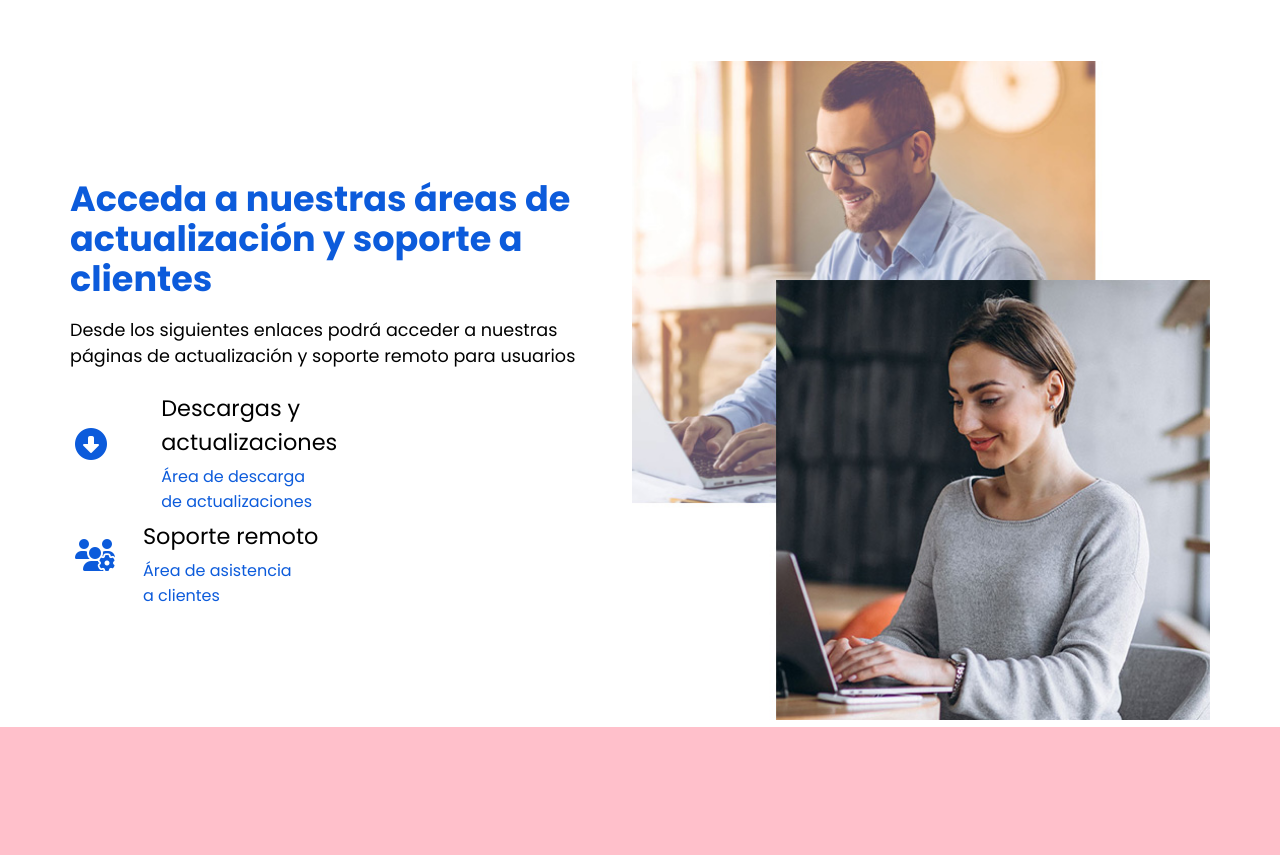
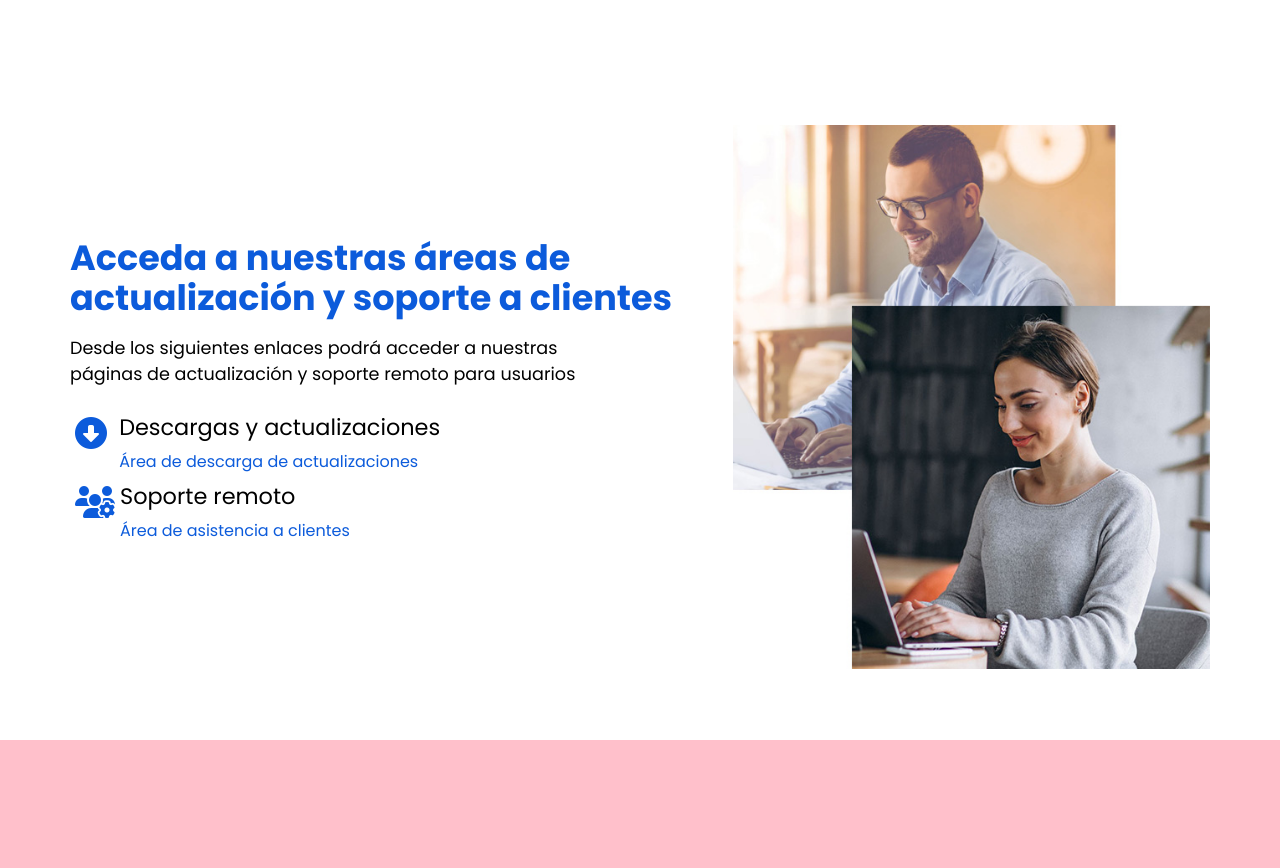
Before and after one commit to Ariora-Soul/querry-flex, a plain HTML site: page index.html in a window 1280 px wide. Shown: the part 1629-2497 px from the top of the page. Drawn offline with Linux system fonts and the light colour scheme.

Commit message:
Remade and fix css for soporte section.

```diff
--- a/css.css
+++ b/css.css
@@ -297,26 +297,16 @@ ul.soporte-list {
   flex-direction: column;
   margin: 0px;
   padding: 0px;
+  padding-bottom: 20px;
 }
 
 .soporte-item,
 .list-item-download,
 .soporte-icon,
+.box-soporte,
 .soporte-decription-item,
 .soporte-enlace {
   display: flex;
-  align-items: center;
-  gap: 8px;
-  flex-wrap: wrap;
-}
-
-.box-soporte {
-  display: flex;
-  flex-direction: column;
-}
-
-.soporte-item {
-  flex-direction: row;
 }
 
 .soporte-icon {
@@ -326,6 +316,21 @@ ul.soporte-list {
   width: 45px;
   height: 45px;
   justify-content: center;
+}
+
+.list-item-download,
+.box-soporte {
+  align-items: center;
+}
+
+.box-soporte {
+  width: 100%;
+  flex-direction: column;
+}
+
+.soporte-decription-item,
+.soporte-enlace {
+  width: 100%;
 }
 
 .soporte-decription-item {
@@ -435,21 +440,14 @@ ul.soporte-list {
     width: 100%;
   }
 
+  /* Soporte */
+
   #area-soporte {
     padding: 5%;
   }
-
-  /* Information querry section */
 }
 
-/* Temporal css learning things
-h2.solution-title {
-  background: linear-gradient(to right, #232323 0%, #0c5bdb 50%);
-  -webkit-background-clip: text;
-  -webkit-text-fill-color: transparent;
-  width: fit-content;
-}
-*/
+/* I put this here by error, meant to be fiext in the future */
 
 h2.solution-title {
   color: #0c5bdb;
@@ -495,23 +493,6 @@ li.solution-list > a:hover {
 .soporteimg {
   width: 100%;
   height: auto;
-}
-
-.soporte-icon {
-  flex: 20%;
-}
-
-.box-soporte {
-  flex: 80%;
-  width: 100%;
-}
-
-.soporte-item,
-.list-item-download,
-.soporte-icon,
-.soporte-decription-item,
-.soporte-enlace {
-  flex-wrap: nowrap;
 }
 
 /* Small devices (portrait tablets and large phones, 600px and up) */
@@ -583,9 +564,18 @@ li.solution-list > a:hover {
   .solution-list {
     flex: 50%;
   }
+
+  #area-soporte {
+    padding: 5%;
+  }
+
+  .soporte-img-block {
+    width: 80%;
+  }
 }
 
 /* Medium devices (landscape tablets, 768px and up) */
+
 @media only screen and (min-width: 768px) {
   #example {
     background: blue;
@@ -619,6 +609,9 @@ li.solution-list > a:hover {
   .solution-image {
     width: auto;
     height: 500px;
+  }
+  .soporte-img-block {
+    width: 70%;
   }
 }
 
@@ -675,7 +668,6 @@ li.solution-list > a:hover {
     align-items: flex-start;
     justify-content: flex-start;
   }
-
 
   .soporte-block {
     flex-direction: row;
@@ -736,7 +728,7 @@ li.solution-list > a:hover {
   }
 
   .soporteimg {
-    width:100%;
+    width: 100%;
     height: auto;
   }
 }
```
